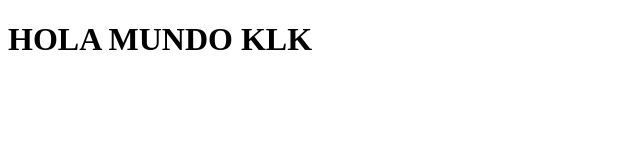
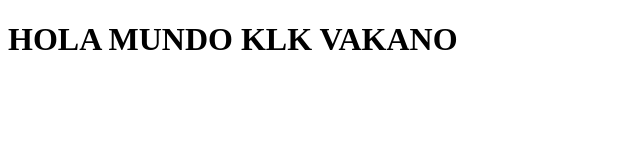
Before and after one commit to Edwin240202/PrimerParcialEdwinAngelDiaz, a plain HTML site: page index.html in a window 1280 px wide. Shown: the whole page, without its empty margins (0-640 px from the left). Drawn offline with Linux system fonts and the light colour scheme.

Commit message:
dique dique

```diff
--- a/index.html
+++ b/index.html
@@ -6,6 +6,6 @@
     <title>HOLA MUNDO</title>
 </head>
 <body>
-    <h1>HOLA MUNDO KLK</h1>
+    <h1>HOLA MUNDO KLK VAKANO</h1>
 </body>
 </html>
```
